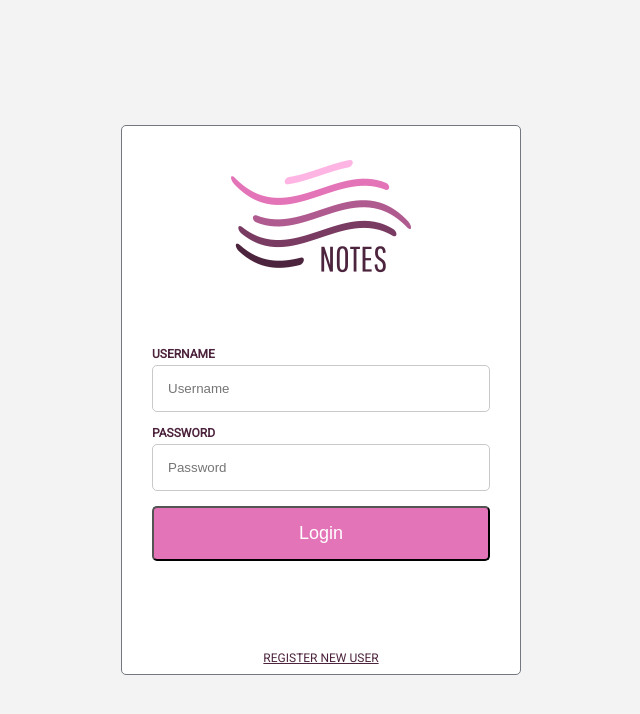
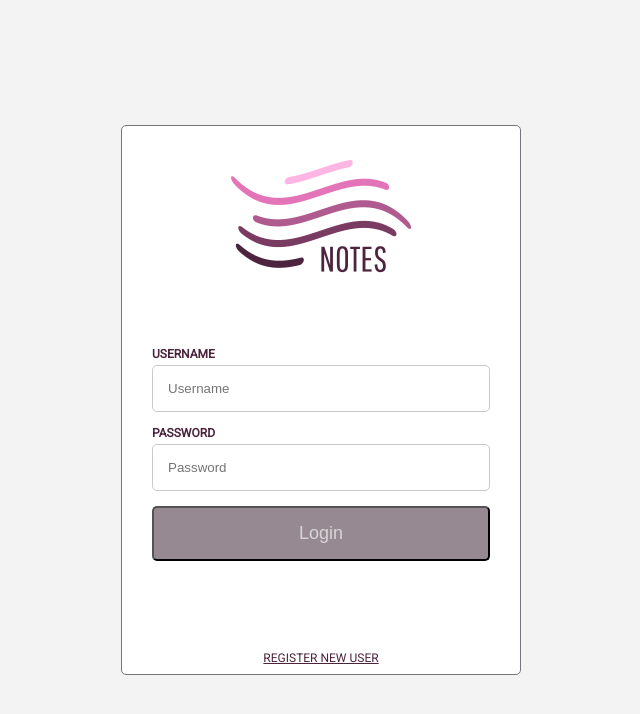
Before and after one commit to sarahtennis/note-app, a React (Create React App) app in the folder client/: page / in a window 1280 px wide. Shown: the top 714 px of the page, without its empty margins (319-959 px from the left). Built offline with nearby package versions, Linux system fonts and the light colour scheme; a web font is replaced by a local one.

Commit message:
login page styling

```diff
--- a/client/src/components/Authenticate.js
+++ b/client/src/components/Authenticate.js
@@ -1,4 +1,6 @@
 import React from 'react';
+
+import LoginRegister from '../components/LoginRegister.js';
 
 const Authenticate = PassedComponent =>
     class extends React.Component {
@@ -6,7 +8,7 @@ const Authenticate = PassedComponent =>
             if (window.localStorage.getItem('username')) {
                 return <PassedComponent />
             } else {
-                return <Login />
+                return <LoginRegister />
             }
         };
     }
--- a/client/src/components/LoginRegister.js
+++ b/client/src/components/LoginRegister.js
@@ -27,6 +27,16 @@ class LoginRegister extends React.Component {
         await this.setState({ [event.target.name]: event.target.value });
         if (!this.state.isLogin) {
             this.validateRegister(event);
+        } else {
+            if (this.state.username && this.state.password){
+                if (!this.state.canSubmit) {
+                    await this.setState({ canSubmit: true });
+                }
+            } else {
+                if (this.state.canSubmit) {
+                    await this.setState({ canSubmit: false });
+                }
+            }
         }
     }
 
@@ -35,7 +45,7 @@ class LoginRegister extends React.Component {
         if (username === '') {
             this.setState({ usernameChecked: false });
             return;
-        }
+        } else {
             try {
                 const valid = await axios.post('https://tennis-notes.herokuapp.com/api/users/availableUsername', { username: username });
                 if (!this.state.usernameChecked) {
@@ -44,6 +54,7 @@ class LoginRegister extends React.Component {
                 return valid.data;
             } catch (err) {
                 console.log(err);
+            }
         }
     }
 
@@ -205,7 +216,7 @@ class LoginRegister extends React.Component {
                             />
                         </label>
 
-                        <button type="button" onClick={this.state.isLogin ? null : this.registerSubmit} className={this.state.isLogin ? "login-button" : (this.state.canSubmit ? "register-button" : "register-button-disabled")} disabled={this.state.isLogin ? false : (this.state.canSubmit ? false : true)}>{this.state.isLogin ? 'Login' : 'Register'}</button>
+                        <button type="button" onClick={this.state.isLogin ? null : this.registerSubmit} className={this.state.isLogin ? (this.state.canSubmit ? "login-button" : "login-button-disabled") : (this.state.canSubmit ? "register-button" : "register-button-disabled")} disabled={this.state.isLogin ? false : (this.state.canSubmit ? false : true)}>{this.state.isLogin ? 'Login' : 'Register'}</button>
                     </form>
                     <span onClick={this.toggleLoginRegister}>{this.state.isLogin ? 'REGISTER NEW USER' : 'LOGIN TO ACCOUNT'}</span>
                 </div>
--- a/client/src/css/index.css
+++ b/client/src/css/index.css
@@ -257,7 +257,9 @@ div.centered-page {
 .login-register-wrapper .login-form .login-button,
 .login-register-wrapper .register-form .login-button,
 .login-register-wrapper .login-form .register-button-disabled,
-.login-register-wrapper .register-form .register-button-disabled {
+.login-register-wrapper .register-form .register-button-disabled,
+.login-register-wrapper .login-form .login-button-disabled,
+.login-register-wrapper .register-form .login-button-disabled {
   width: 100%;
   padding: 15px;
   margin: 5px 0;
@@ -276,7 +278,9 @@ div.centered-page {
 .login-register-wrapper .login-form .register-button,
 .login-register-wrapper .register-form .register-button,
 .login-register-wrapper .login-form .register-button-disabled,
-.login-register-wrapper .register-form .register-button-disabled {
+.login-register-wrapper .register-form .register-button-disabled,
+.login-register-wrapper .login-form .login-button-disabled,
+.login-register-wrapper .register-form .login-button-disabled {
   margin: 10px 0;
 }
 .login-register-wrapper .login-form .login-button,
@@ -299,7 +303,9 @@ div.centered-page {
   cursor: pointer;
 }
 .login-register-wrapper .login-form .register-button-disabled,
-.login-register-wrapper .register-form .register-button-disabled {
+.login-register-wrapper .register-form .register-button-disabled,
+.login-register-wrapper .login-form .login-button-disabled,
+.login-register-wrapper .register-form .login-button-disabled {
   background: #978992;
   color: #d6d6d6;
   font-size: 1.8rem;
--- a/client/src/less/LoginRegister.less
+++ b/client/src/less/LoginRegister.less
@@ -98,7 +98,7 @@
         align-items: center;
         margin: 0 20px;
 
-       .username-input, .password-input, .login-button, .register-button, .login-button, .register-button-disabled {
+       .username-input, .password-input, .login-button, .register-button, .login-button, .register-button-disabled, .login-button-disabled {
             width: 100%;
             padding: 15px;
             margin: 5px 0;
@@ -112,7 +112,7 @@
         }
 
 
-        .login-button, .register-button, .register-button-disabled {
+        .login-button, .register-button, .register-button-disabled, .login-button-disabled {
             margin: 10px 0;
         }
 
@@ -131,7 +131,7 @@
             }
         }
 
-        .register-button-disabled {
+        .register-button-disabled, .login-button-disabled {
             background: #978992;
             color: #d6d6d6;
             font-size: 1.8rem;
```
Lines whose indentation alone changed are shown as unchanged.
